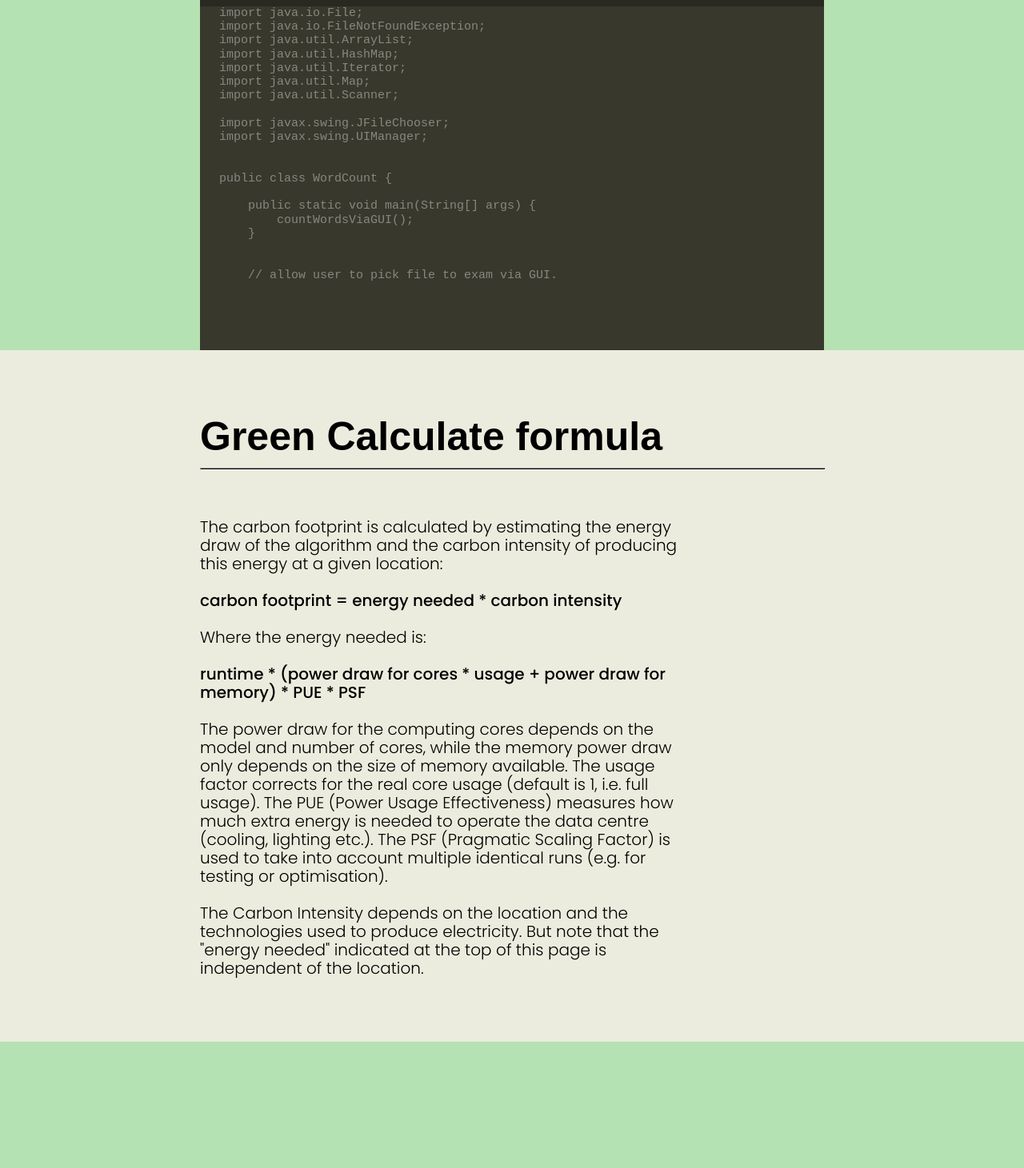
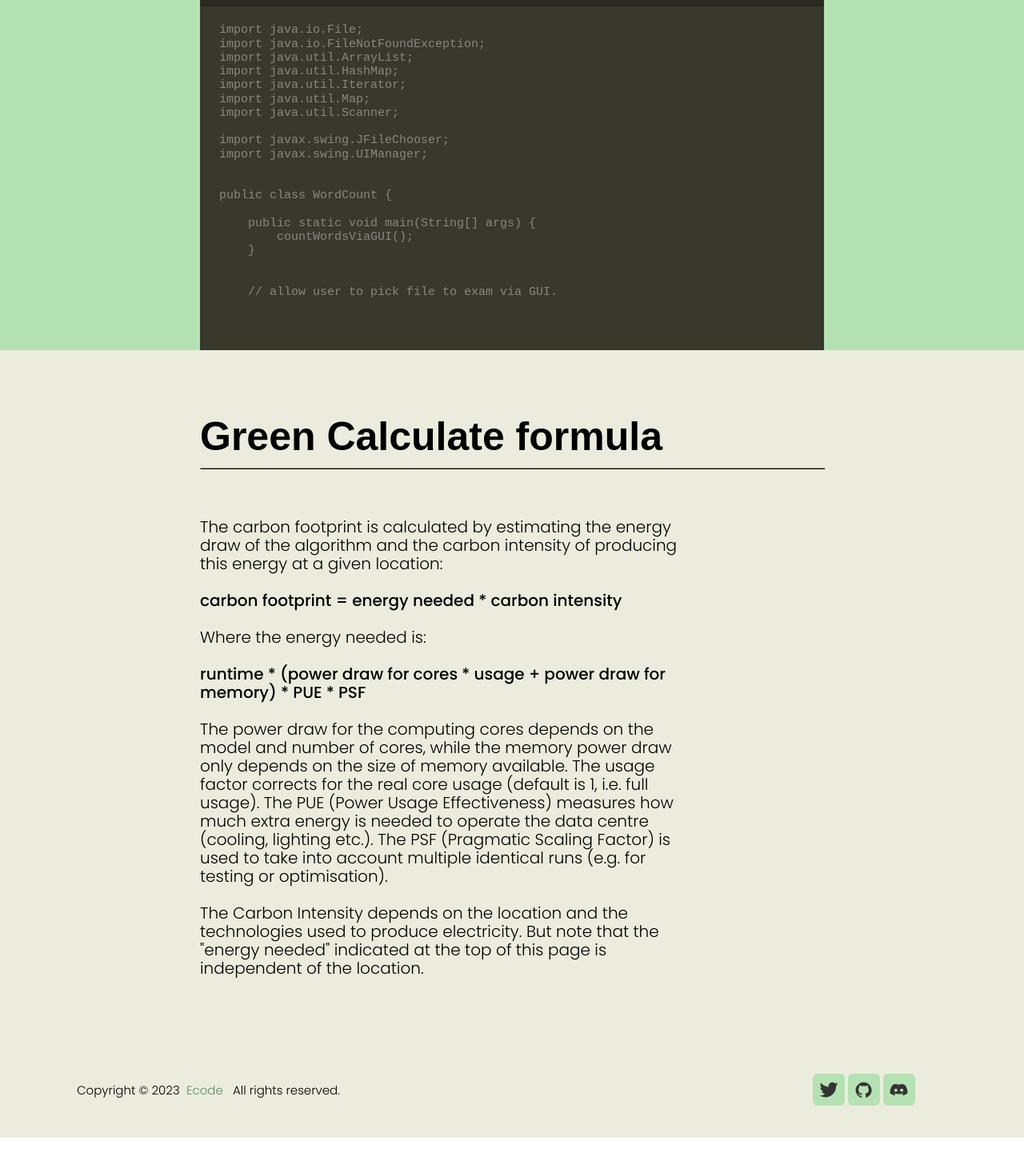
Before and after one commit to skkuse/2023fall_41class_team2, a React (Vite) app in the folder frontend/: page / in a window 1280 px wide. Shown: the part 647-2108 px from the top of the page at 80% size. After the commit the page ends 2070 px from the top, so only its background shows below. Built offline with nearby package versions, Linux system fonts and the light colour scheme; no server answers; a web font is replaced by a local one.

Commit message:
:lipstick: Add simple footer

```diff
--- a/frontend/src/Layout.tsx
+++ b/frontend/src/Layout.tsx
@@ -2,14 +2,12 @@
 // SPDX-License-Identifier: MIT
 
 import { Outlet } from 'react-router-dom';
-import Footer from '@/components/common/Footer';
 
 // For entire layout
 const Layout = () => {
   return (
     <div id="layout">
       <Outlet /> {/* Render child routes */}
-      <Footer />
     </div>
   );
 };
--- a/frontend/src/base.scss
+++ b/frontend/src/base.scss
@@ -2,6 +2,7 @@
 // SPDX-License-Identifier: MIT
 
 $header-height: 120px;
+$footer-height: 120px;
 
 $text-size: 15px;
 
--- a/frontend/src/components/common/Footer.scss
+++ b/frontend/src/components/common/Footer.scss
@@ -4,6 +4,27 @@
 @import '@/base.scss';
 
 .footer {
-  min-height: 200px;
+  min-height: $footer-height;
   background-color: $main-background-color;
+  display: flex;
+  align-items: center;
+  justify-content: center;
+
+  &_calc {
+    background-color: $calc-background-color;
+  }
+
+  &_content {
+    width: 85%;
+    display: flex;
+    align-items: center;
+    justify-content: space-between;
+  }
+
+  &_items {
+    display: flex;
+    gap: 4px;
+    justify-content: space-between;
+    margin-right: 40px;
+  }
 }
--- a/frontend/src/components/common/Footer.tsx
+++ b/frontend/src/components/common/Footer.tsx
@@ -3,8 +3,61 @@
 
 import './Footer.scss';
 
-const Footer = () => {
-  return <div className="footer"></div>;
+const Footer = ({ type }: { type: string }) => {
+  return (
+    <div className={`footer${type === 'calc' ? ' footer_calc' : ''}`}>
+      <div className="footer_content">
+        <div className="footer_copyright">
+          Copyright © 2023 &nbsp;
+          <span style={{ color: '#569161' }}>Ecode</span> &nbsp; All rights
+          reserved.
+        </div>
+        <div className="footer_items">
+          <svg
+            width="40"
+            height="40"
+            viewBox="0 0 40 40"
+            fill="none"
+            xmlns="http://www.w3.org/2000/svg"
+          >
+            <rect width="40" height="40" rx="6" fill="#B5E2B2" />
+            <path
+              d="M31.4566 12.8508C30.5983 13.2329 29.6881 13.4838 28.7561 13.5952C29.7384 13.004 30.4736 12.0736 30.8247 10.9774C29.9028 11.5294 28.8922 11.9164 27.8387 12.1256C27.1311 11.3638 26.1932 10.8585 25.1708 10.6884C24.1484 10.5183 23.0988 10.6928 22.1852 11.1849C21.2715 11.677 20.545 12.459 20.1186 13.4095C19.6923 14.3599 19.5898 15.4255 19.8273 16.4405C17.9578 16.3462 16.1289 15.8574 14.4594 15.0056C12.7898 14.1539 11.3169 12.9584 10.1363 11.4966C9.71843 12.2189 9.49882 13.04 9.5 13.8758C9.5 15.5162 10.3297 16.9655 11.5911 17.814C10.8446 17.7903 10.1145 17.5874 9.46177 17.2223V17.2811C9.462 18.3736 9.83769 19.4325 10.5251 20.2781C11.2126 21.1237 12.1695 21.704 13.2336 21.9207C12.5407 22.1097 11.814 22.1375 11.1088 22.0021C11.4088 22.9425 11.9936 23.765 12.7812 24.3543C13.5689 24.9436 14.5199 25.2703 15.5012 25.2886C14.5259 26.0594 13.4092 26.6292 12.2149 26.9655C11.0206 27.3017 9.77221 27.3977 8.54102 27.2481C10.6902 28.639 13.1921 29.3774 15.7474 29.375C24.3963 29.375 29.126 22.165 29.126 15.9122C29.126 15.7086 29.1204 15.5027 29.1114 15.3013C30.032 14.6317 30.8265 13.8023 31.4577 12.852L31.4566 12.8508Z"
+              fill="#333"
+            />
+          </svg>
+          <svg
+            width="40"
+            height="40"
+            viewBox="0 0 40 40"
+            fill="none"
+            xmlns="http://www.w3.org/2000/svg"
+          >
+            <rect width="40" height="40" rx="6" fill="#B5E2B2" />
+            <path
+              fillRule="evenodd"
+              clipRule="evenodd"
+              d="M19.5534 10.625C14.0488 10.625 9.58398 15.0898 9.58398 20.5944C9.58398 24.9981 12.4586 28.729 16.373 30.0745C16.8623 30.1357 17.0458 29.8299 17.0458 29.5852C17.0458 29.3406 17.0458 28.729 17.0458 27.8727C14.2935 28.4843 13.6818 26.5271 13.6818 26.5271C13.2537 25.3651 12.5809 25.0593 12.5809 25.0593C11.6635 24.4476 12.6421 24.4476 12.6421 24.4476C13.6207 24.5088 14.1711 25.4874 14.1711 25.4874C15.0886 27.0164 16.4953 26.5883 17.0458 26.3437C17.1069 25.6709 17.4127 25.2427 17.6574 24.9981C15.4555 24.7534 13.1314 23.8972 13.1314 20.044C13.1314 18.943 13.4984 18.0868 14.1711 17.3528C14.11 17.1693 13.743 16.1296 14.2935 14.784C14.2935 14.784 15.1497 14.5394 17.0458 15.8238C17.8409 15.5791 18.6971 15.518 19.5534 15.518C20.4097 15.518 21.2659 15.6403 22.061 15.8238C23.9571 14.5394 24.8133 14.784 24.8133 14.784C25.3638 16.1296 24.9968 17.1693 24.9357 17.414C25.5473 18.0868 25.9754 19.0042 25.9754 20.1051C25.9754 23.9583 23.6513 24.7534 21.4494 24.9981C21.8164 25.3039 22.1222 25.9155 22.1222 26.833C22.1222 28.1785 22.1222 29.2183 22.1222 29.5852C22.1222 29.8299 22.3057 30.1357 22.795 30.0745C26.7705 28.729 29.584 24.9981 29.584 20.5944C29.5228 15.0898 25.058 10.625 19.5534 10.625Z"
+              fill="#333"
+            />
+          </svg>
+          <svg
+            width="40"
+            height="40"
+            viewBox="0 0 40 40"
+            fill="none"
+            xmlns="http://www.w3.org/2000/svg"
+          >
+            <rect width="40" height="40" rx="6" fill="#B5E2B2" />
+            <path
+              d="M27.0713 13.9293C25.6552 13.3588 24.1411 12.9441 22.5583 12.708C22.3638 13.0107 22.1367 13.4178 21.9802 13.7417C20.2975 13.5237 18.6302 13.5237 16.9785 13.7417C16.822 13.4178 16.5897 13.0107 16.3936 12.708C14.8089 12.9441 13.2931 13.3603 11.8771 13.9324C9.02103 17.6493 8.24679 21.274 8.63391 24.8472C10.5282 26.0655 12.364 26.8055 14.1689 27.2898C14.6145 26.7617 15.012 26.2002 15.3543 25.6084C14.7023 25.395 14.0777 25.1317 13.4876 24.826C13.6441 24.7261 13.7973 24.6217 13.9452 24.5142C17.5446 25.9641 21.4554 25.9641 25.0118 24.5142C25.1614 24.6217 25.3146 24.7261 25.4694 24.826C24.8775 25.1332 24.2513 25.3965 23.5992 25.6099C23.9416 26.2002 24.3373 26.7632 24.7846 27.2913C26.5912 26.8071 28.4287 26.067 30.323 24.8472C30.7773 20.705 29.5471 17.1136 27.0713 13.9293ZM15.8447 22.6497C14.7642 22.6497 13.8781 21.781 13.8781 20.7231C13.8781 19.6652 14.7453 18.795 15.8447 18.795C16.9441 18.795 17.8302 19.6637 17.8113 20.7231C17.813 21.781 16.9441 22.6497 15.8447 22.6497ZM23.1123 22.6497C22.0318 22.6497 21.1457 21.781 21.1457 20.7231C21.1457 19.6652 22.0128 18.795 23.1123 18.795C24.2117 18.795 25.0978 19.6637 25.0788 20.7231C25.0788 21.781 24.2117 22.6497 23.1123 22.6497Z"
+              fill="#333"
+            />
+          </svg>
+        </div>
+      </div>
+    </div>
+  );
 };
 
 export default Footer;
--- a/frontend/src/components/common/Header.scss
+++ b/frontend/src/components/common/Header.scss
@@ -4,11 +4,17 @@
 @import '@/base.scss';
 
 .header {
+  height: $header-height;
+  background-color: $main-background-color;
   display: flex;
-  justify-content: space-between;
   align-items: center;
-  background-color: $main-background-color;
-  height: $header-height;
+  justify-content: center;
+
+  &_content {
+    width: 85%;
+    display: flex;
+    justify-content: space-between;
+  }
 
   &_calc {
     background-color: $calc-background-color;
@@ -17,13 +23,11 @@
   &_logo {
     width: 100px;
     height: 70px;
-    margin-left: 60px;
   }
 
   &_nav {
     display: flex;
     padding: 30px 40px;
-    margin-right: 60px;
     font-size: 20px;
   }
   &_nav_item::after {
--- a/frontend/src/components/common/Header.tsx
+++ b/frontend/src/components/common/Header.tsx
@@ -7,6 +7,7 @@ import Logo from '@/assets/LoGo.svg';
 const Header = ({ type }: { type: string }) => {
   return (
     <div className={`header${type === 'calc' ? ' header_calc' : ''}`}>
+      <div className="header_content">
         <Link to="/">
           <img className="header_logo" src={Logo} alt="text" />
         </Link>
@@ -27,6 +28,7 @@ const Header = ({ type }: { type: string }) => {
           </div>
         </div>
       </div>
+    </div>
   );
 };
 
--- a/frontend/src/pages/Calculator.scss
+++ b/frontend/src/pages/Calculator.scss
@@ -5,14 +5,14 @@
 
 .calculator {
   background-color: $calc-background-color;
-  padding: 0 200px;
+  padding: 0 250px;
 
   &_container {
     width: 100%;
     display: flex;
     gap: 14px;
     height: calc(100vh - #{$header-height});
-    padding: 10px 24px;
+    padding: 30px 24px;
   }
 
   &_code {
--- a/frontend/src/pages/Calculator.tsx
+++ b/frontend/src/pages/Calculator.tsx
@@ -11,7 +11,7 @@ import Tree from '@/assets/tree-decidious-svgrepo-com.svg';
 import './Calculator.scss';
 // import { useRecoilState } from 'recoil';
 // import testState from '@/recoil/atoms/TestState';
-import { useState } from 'react';
+import { useEffect, useState } from 'react';
 
 import { useMutation } from '@tanstack/react-query';
 import axios from 'axios';
@@ -23,6 +23,8 @@ import javaState from '@/recoil/atoms/JavaState';
 import Header from '@/components/common/Header';
 import Spinner from '@/assets/Spinner.svg';
 import ResultContainer from '@/components/ResultContainer';
+import Footer from '@/components/common/Footer';
+
 import prettier from 'prettier/standalone';
 import javaPlugin from 'prettier-plugin-java';
 
@@ -75,7 +77,9 @@ function Calculator() {
     setCode(formattedCode);
   };
 
-  console.log(result);
+  useEffect(() => {
+    document.body.classList.remove('scroll-disable');
+  }, []);
 
   return (
     <>
@@ -196,6 +200,7 @@ function Calculator() {
           </div>
         </div>
       </div>
+      <Footer type="calc" />
     </>
   );
 }
--- a/frontend/src/pages/MainPage.scss
+++ b/frontend/src/pages/MainPage.scss
@@ -155,7 +155,7 @@
     &_editor_inner {
         position: absolute;
         bottom: 0;
-        min-height: 100%;
+        min-height: 95%;
     }
 
     &_editor_header {
--- a/frontend/src/pages/MainPage.tsx
+++ b/frontend/src/pages/MainPage.tsx
@@ -7,6 +7,7 @@ import { showVariants, useOutline } from '@/animation/MainAnimation';
 import MAIN_CODE from '@/constants/MainCode';
 import { motion } from 'framer-motion';
 import AnimatedNumbers from 'react-animated-numbers';
+import Footer from '@/components/common/Footer';
 
 const MainPage = () => {
   const [code, setCode] = useState('');
@@ -176,6 +177,7 @@ const MainPage = () => {
           </div>
         </div>
       </div>
+      <Footer type="calc" />
     </>
   );
 };
```
Lines whose indentation alone changed are shown as unchanged.
